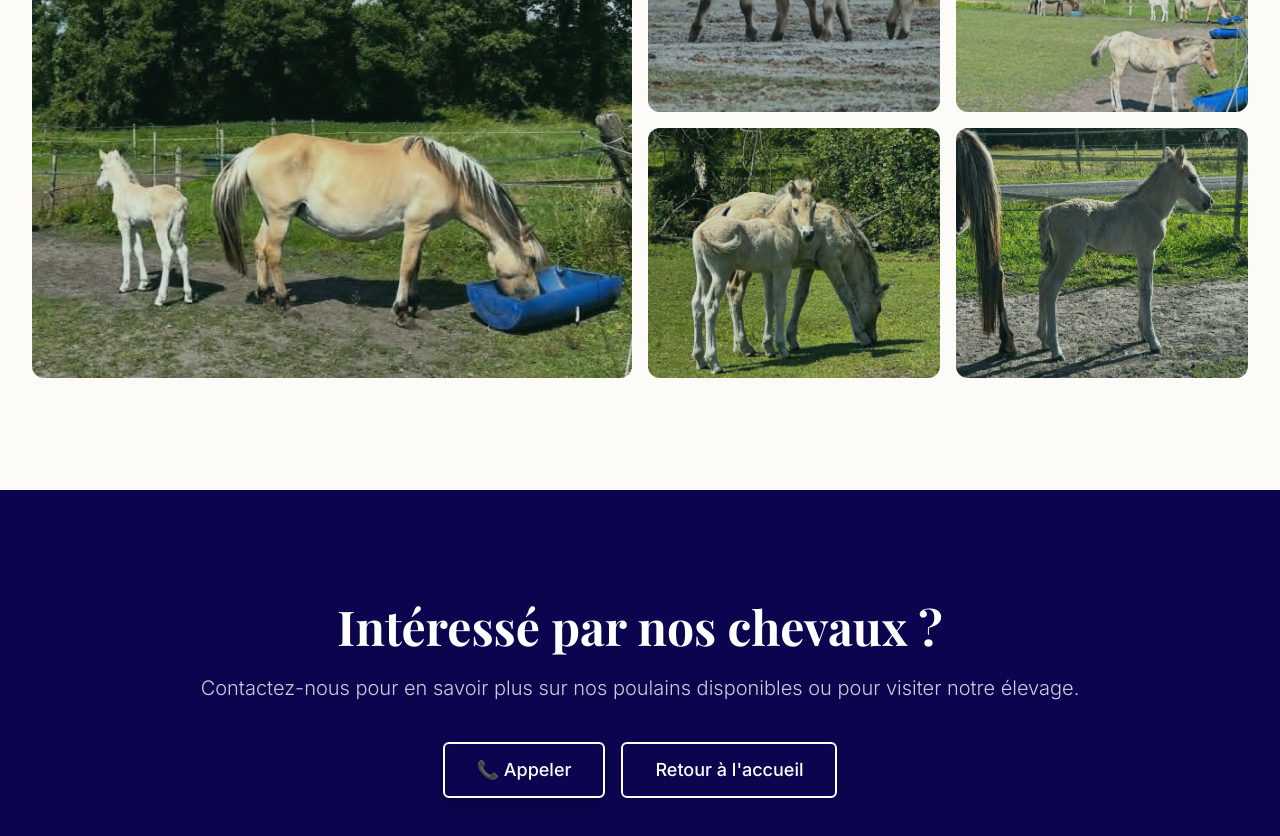
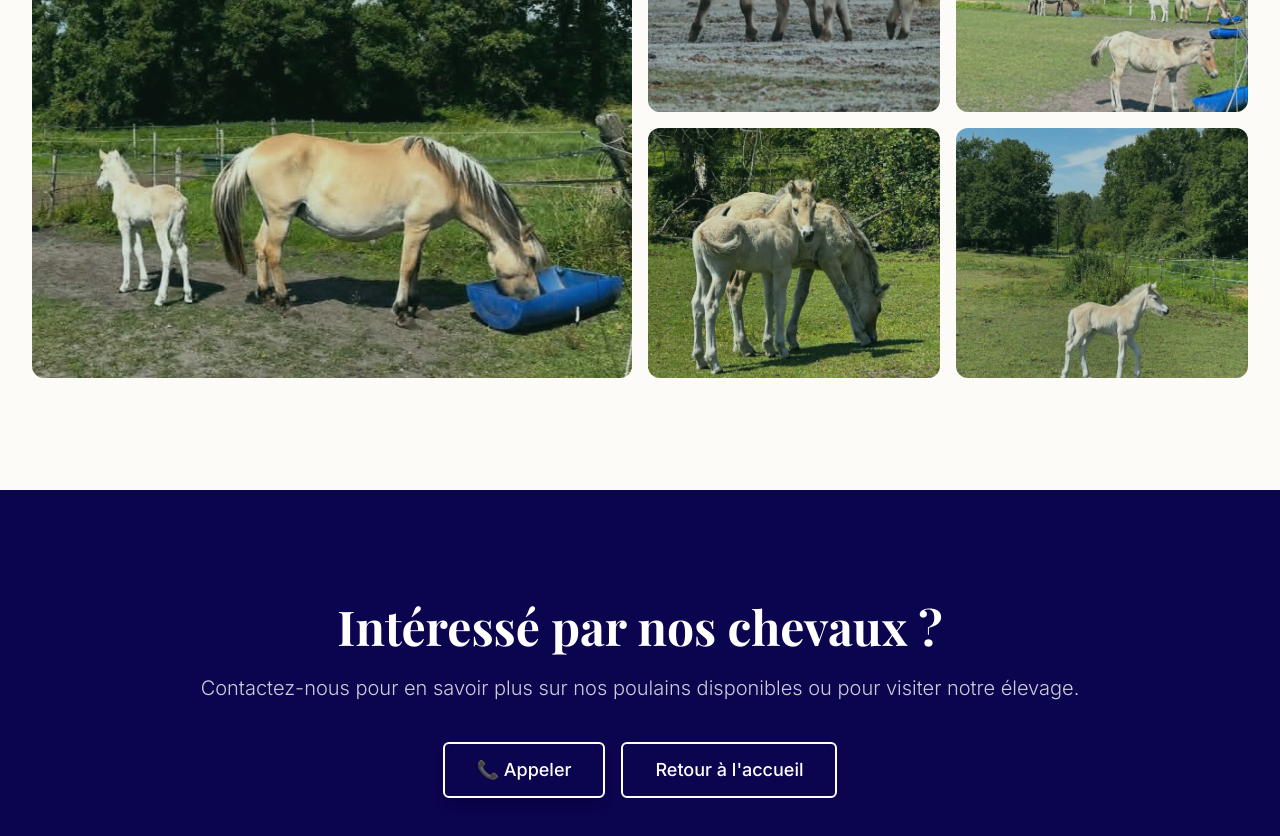
Before and after one commit to j-sicard/ecurie_elevage_d_elphe_vue, a Nuxt app: page /elevage in a window 1280 px wide. Shown: the part 2940-3776 px from the top of the page. Built offline with nearby package versions, Linux system fonts and the light colour scheme; a web font is replaced by a local one.

Commit message:
modif photo section elevage

```diff
--- a/pages/elevage.vue
+++ b/pages/elevage.vue
@@ -37,7 +37,7 @@ const galerie2 = [
   { src: '/images/poney_5.jpg', alt: "Chevals au pré" },
   { src: '/images/poney_7.jpg', alt: "pouliche et son poulin." },
   { src: '/images/poney_2.jpg', alt: "pouliche et son poulin." },
-  { src: '/images/poney.jpg', alt: "Petit cheval blanc" },
+  { src: '/images/poney_9.jpg', alt: "Petit cheval blanc" },
 ]
 </script>
 
```
